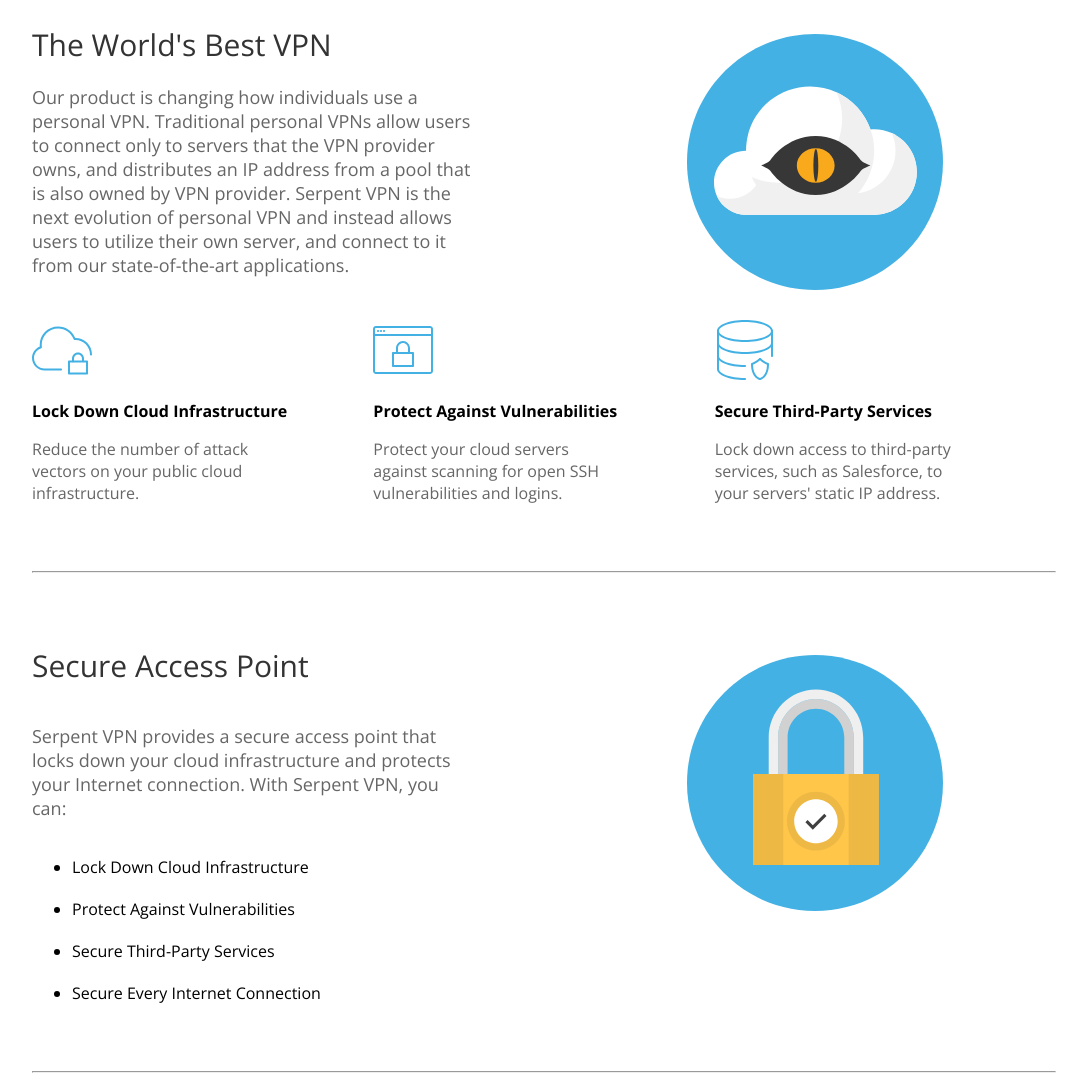
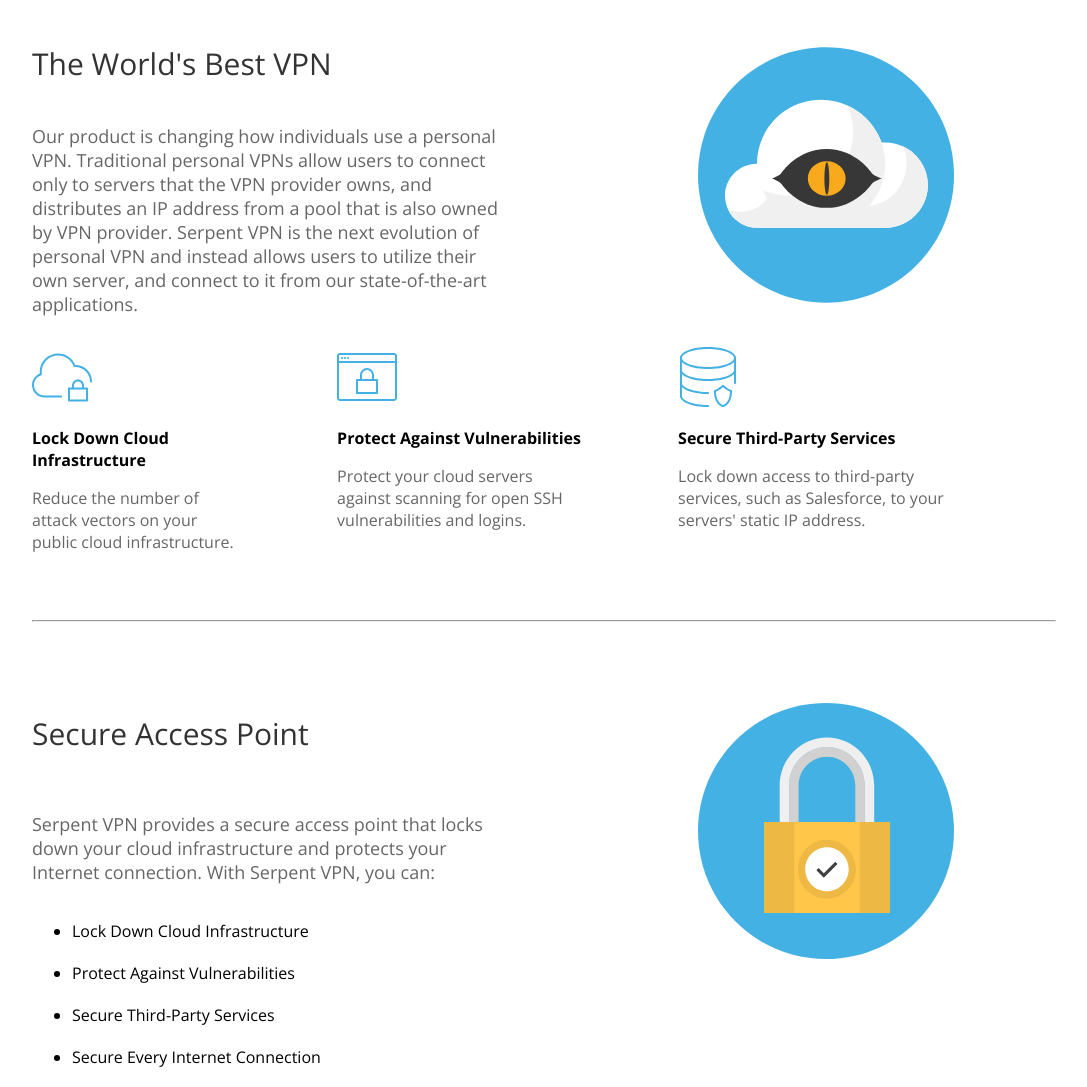
Before and after one commit to TaiHovanky/SerpentVPN, a plain HTML site: page index.html in a window 1280 px wide. Shown: the part 120-1207 px from the top of the page, without its empty margins (96-1183 px from the left). Drawn offline with nearby package versions, Linux system fonts and the light colour scheme.

Commit message:
refactored style.css and index.html

```diff
--- a/index.html
+++ b/index.html
@@ -12,7 +12,7 @@
       <span id='mainLogo'>
       <img src='./assets/logo.svg' />
       </span>
-      <span class='menuItems'>
+      <span id='menuItems'>
         <span class='navItem'>Features</span>
         <span class='navItem'>Apps</span>
         <span class='navItem'>Our Team</span>
@@ -22,10 +22,10 @@
     </nav>
 
     <div class='container'>
-      <div class="info">
-      <div id='mainAbout'>
+      <section class="info">
+      <section id='mainAbout'>
         <img src='./assets/logo_cloud.svg' class='bigImage' id='logoCloud'/>
-        <div id='aboutDetail'>
+        <section id='aboutDetail'>
           <h1>The World's Best VPN</h1>
           <p class='listDescription'>
             Our product is changing how individuals use a personal VPN.
@@ -35,40 +35,39 @@
             personal VPN and instead allows users to utilize their own server, and
             connect to it from our state-of-the-art applications.
           </p>
-        </div>
-      </div>
+        </section>
+      </section>
 
       <!--end of first section-->
 
       <section id='vpnActions'>
         <span class='action' id='infrastructure'>
           <img src='./assets/icon_infrastructure.svg' class='actionImg' />
-          <div class='actionDetail'>
+          <section class='actionDetail'>
             <strong>Lock Down Cloud Infrastructure</strong>
             <p class='actionDescription'>Reduce the number of attack vectors on your public cloud infrastructure.</p>
-          </div>
+          </section>
         </span>
         <span class='action' id='thirdParty'>
           <img src='./assets/icon_third_party.svg' class='actionImg' />
-          <div class='actionDetail'>
+          <section class='actionDetail'>
             <strong>Protect Against Vulnerabilities</strong>
             <p class='actionDescription'>Protect your cloud servers against scanning for open SSH vulnerabilities and logins.</p>
-          </div>
+          </section>
         </span>
         <span class='action' id='vulnerabilities'>
           <img src='./assets/icon_vulnerabilities.svg' class='actionImg' />
-          <div class='actionDetail'>
+          <section class='actionDetail'>
             <strong>Secure Third-Party Services</strong>
             <p class='actionDescription'>Lock down access to third-party services, such as Salesforce, to your servers' static IP address.</p>
-          </div>
+          </section>
         </span>
       </section>
-      </div>
       <hr>
 
-      <div class='info'>
+      <section class='info'>
         <img src='./assets/secure.svg' class='bigImage' />
-        <div class='content'>
+        <section class='content'>
           <h1>Secure Access Point</h1>
           <p class='listDescription'>Serpent VPN provides a secure access point that locks down your cloud infrastructure and protects
             your Internet connection. With Serpent VPN, you can:
@@ -87,17 +86,15 @@
               Secure Every Internet Connection
             </li>
           </ul>
-        </div>
-      </div>
+        </section>
+      </section>
       <hr>
 
-      <div class='info'>
+      <section class='info'>
         <img src='./assets/advantages.svg' class='bigImage'/>
-        <div class='content'>
-
-            <h1>The Advantages are Endless</h1>
-            <p class='listDescription'>Serpent VPN makes using a VPN simple and streamlined while also offering several cool benefits:</p>
-
+        <section class='content'>
+          <h1>The Advantages are Endless</h1>
+          <p class='listDescription'>Serpent VPN makes using a VPN simple and streamlined while also offering several cool benefits:</p>
           <ul id='advantagesList'>
             <li>
               Use your own dedicated IP address from a server you manage
@@ -115,9 +112,10 @@
               Retain access to your global server network
             </li>
           </ul>
-        </div>
-      </div>
+        </section>
+      </section>
     </div>
+
     <footer>
       <span class='footerItem'>PRODUCTS</span>
       <span class='footerItem'>RESOURCES</span>
--- a/style.css
+++ b/style.css
@@ -1,5 +1,5 @@
 body {
-  font-family: "open-sans", "Open Sans", "Arial", "Helvetica", sans-serif;
+  font-family: "Open Sans", sans-serif;
   margin: 0;
 }
 
@@ -9,14 +9,9 @@
   align-items: center;
   background-color: #F5F6F8;
   color: #666666;
-  font-family: 'Open Sans', 'sans-serif';
   font-weight: 600;
   font-size: 16px;
   padding: 1.5% 1% 1.5% 5%;
-}
-
-.navItem {
-  flex-shrink: 4;
 }
 
 #tryBtn {
@@ -29,7 +24,7 @@
   white-space: nowrap;
 }
 
-.menuItems {
+#menuItems {
   width: 60%;
   display: flex;
   justify-content: space-between;
@@ -46,12 +41,10 @@
 
 #mainAbout {
   display: flex;
-
 }
 
 #logoCloud {
   order: 2;
-  float: none;
 }
 
 .content {
@@ -60,7 +53,6 @@
 }
 
 h1 {
-  font-family: 'Open Sans', 'sans-serif';
   font-weight: 300;
   font-size: 30px;
   color: #333333;
@@ -72,10 +64,11 @@
 }
 
 .listDescription {
-  padding-right: 32%;
+  padding-right: 30%;
   font-size: 18px;
   margin-bottom: 0;
 }
+/*paragraphs before the lists*/
 
 strong {
   font-weight: 700;
@@ -93,28 +86,14 @@
 .bigImage {
   float: right;
   margin-top: 30px;
-  padding-right: 11%;
+  padding-right: 10%;
 }
 
 #vpnActions {
   display: flex;
   flex-flow: row;
   margin-top: 3%;
-}
-
-#vpnActions > #infrastructure {
-  flex: 1 6 20%;
-  order: 1;
-}
-
-#vpnActions > #thirdParty {
-  flex: 1 6 20%;
-  order: 2;
-}
-
-#vpnActions > #vulnerabilities {
-  flex: 1 6 20%;
-  order: 3;
+  margin-bottom: 5%;
 }
 
 .action {
@@ -132,10 +111,7 @@
 li {
   margin-top: 20px;
   font-weight: 400;
-}
-
-hr {
-  color: #D8D8D8;
+  list-style-type: disc;
 }
 
 #advantagesList {
@@ -177,7 +153,7 @@
   }
 
   .bigImage {
-    padding-right: 10%;
+    padding-right: 5%;
   }
 
   .listDescription {
@@ -187,8 +163,6 @@
 
 @media all and (max-width: 950px) {
   footer {
-    /*flex-direction: column;
-    text-align: center;*/
     padding-left: 5%;
     padding-right: 5%;
   }
@@ -219,12 +193,13 @@
 
   #tryBtn {
     display: none;
-    /*white-space: nowrap;*/
+    white-space: nowrap;
   }
 
   nav {
     flex-wrap: wrap;
   }
+  /*prevent nav items from being crammed together, get items to display under Serpent VPN logo*/
 }
 
 @media all and (max-width: 700px) {
@@ -250,6 +225,7 @@
   #logoCloud {
     order: 1;
   }
+  /*display #logoCloud image on top of .listDescription paragraph*/
 
   #aboutDetail {
     order: 2;
@@ -264,6 +240,7 @@
     display: flex;
     flex-direction: column;
   }
+  /*display social buttons underneath 'Social:'*/
 }
 
 @media all and (max-width: 650px) {
@@ -271,14 +248,14 @@
     padding: 1.5% 2% 1.5% 2%;
   }
 
-  .menuItems {
+  #menuItems {
     width: 85%;
     justify-content: space-between;
   }
 }
 
 @media all and (max-width: 520px) {
-  .menuItems {
+  #menuItems {
     font-size: 14px;
   }
 
@@ -294,6 +271,7 @@
     margin-left: 0;
     padding-left: 0;
   }
+  /*remove list indent*/
 
   li {
     text-align: center;
@@ -312,6 +290,7 @@
     display: flex;
     flex-flow: row;
   }
+  /*display .action content in a row instead of column*/
 
   .actionImg {
     margin-top: 5%;
@@ -322,12 +301,8 @@
   }
 }
 
-/*@media all and (max-width: 450px) {
-
-}*/
-
 @media all and (max-width: 380px) {
-  .menuItems {
+  #menuItems {
     width: 90%;
     font-size: 12px;
   }
```
